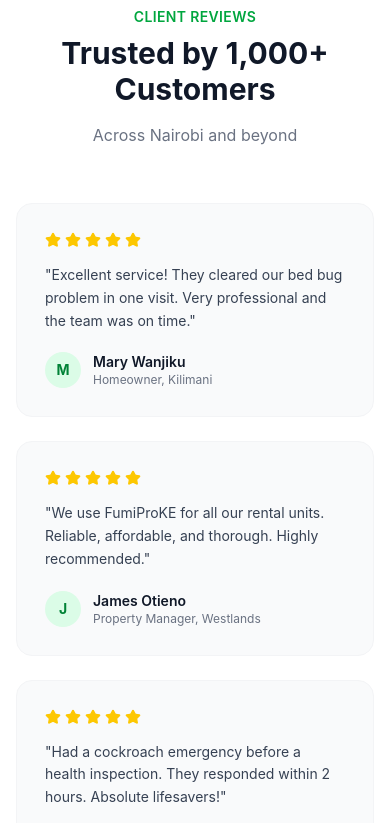
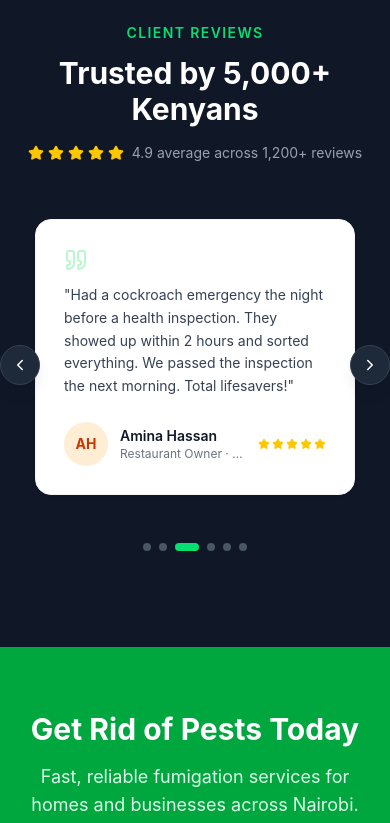
Before and after one commit to Manoty/Bugzero, a React app in the folder frontend/: page / in a window 390 px wide. Shown: the part 5700-6523 px from the top of the page. Built offline with nearby package versions, Linux system fonts and the light colour scheme; no server answers; the HTML template or start-up script is replaced by a standard one.

Commit message:
update testimonials section

```diff
--- a/frontend/src/components/home/TestimonialsSection.jsx
+++ b/frontend/src/components/home/TestimonialsSection.jsx
@@ -1,48 +1,131 @@
-import { Star } from 'lucide-react'
+import { useState, useEffect, useRef } from 'react'
+import { Star, ChevronLeft, ChevronRight, Quote } from 'lucide-react'
 import { useQuery } from '@tanstack/react-query'
 import { getTestimonials } from '../../api/services'
 
-const fallback = [
-  { id: 1, author_name: 'Mary Wanjiku', role: 'Homeowner, Kilimani', rating: 5, content: 'Excellent service! They cleared our bed bug problem in one visit. Very professional and the team was on time.' },
-  { id: 2, author_name: 'James Otieno', role: 'Property Manager, Westlands', rating: 5, content: 'We use FumiProKE for all our rental units. Reliable, affordable, and thorough. Highly recommended.' },
-  { id: 3, author_name: 'Amina Hassan', role: 'Restaurant Owner, CBD', rating: 5, content: 'Had a cockroach emergency before a health inspection. They responded within 2 hours. Absolute lifesavers!' },
+const FALLBACK = [
+  { id: 1, author_name: 'Mary Wanjiku',    role: 'Homeowner · Kilimani',          rating: 5, content: 'Absolutely brilliant! They cleared our bed bug nightmare in a single visit. The technician was professional, explained every step, and the apartment has been pest-free for 6 months now.' },
+  { id: 2, author_name: 'James Otieno',    role: 'Property Manager · Westlands',  rating: 5, content: 'We manage 40 rental units and FumiProKE handles all of them. Their annual contracts are great value and they always respond fast whenever tenants report issues.' },
+  { id: 3, author_name: 'Amina Hassan',    role: 'Restaurant Owner · CBD',         rating: 5, content: 'Had a cockroach emergency the night before a health inspection. They showed up within 2 hours and sorted everything. We passed the inspection the next morning. Total lifesavers!' },
+  { id: 4, author_name: 'Peter Kamau',     role: 'Homeowner · Karen',              rating: 5, content: 'Termites had been eating through my ceiling for months. FumiProKE did a full structural treatment — professional, thorough, and the price was very fair. Highly recommend.' },
+  { id: 5, author_name: 'Grace Muthoni',   role: 'Office Manager · Upperhill',     rating: 5, content: 'Our office had a rodent problem that was embarrassing in front of clients. One visit from FumiProKE and the problem was completely gone. Excellent service.' },
+  { id: 6, author_name: 'David Njoroge',   role: 'Warehouse Owner · Industrial Area', rating: 5, content: 'Used them for grain storage fumigation. Very thorough — they sealed everything properly and issued the official fumigation certificate we needed for export. Will use again.' },
 ]
 
-export default function TestimonialsSection() {
-  const { data } = useQuery({ queryKey: ['testimonials'], queryFn: getTestimonials })
-  const testimonials = data?.data?.results?.length ? data.data.results : fallback
+function TestimonialCard({ t }) {
+  const initials = t.author_name.split(' ').map(n => n[0]).join('').toUpperCase()
+  const colors   = ['bg-green-100 text-green-700','bg-blue-100 text-blue-700','bg-purple-100 text-purple-700','bg-orange-100 text-orange-700','bg-pink-100 text-pink-700','bg-teal-100 text-teal-700']
+  const color    = colors[t.id % colors.length] || colors[0]
 
   return (
-    <section id="testimonials" className="py-20 bg-white">
-      <div className="max-w-6xl mx-auto px-4 sm:px-6 lg:px-8">
+    <div className="flex-shrink-0 w-80 sm:w-96 bg-white rounded-2xl border border-gray-100 shadow-sm p-7 mx-3 flex flex-col">
+      <Quote size={24} className="text-green-200 mb-3" />
+      <p className="text-gray-700 text-sm leading-relaxed flex-1 mb-6">"{t.content}"</p>
+      <div className="flex items-center gap-3">
+        <div className={`w-11 h-11 rounded-full flex items-center justify-center font-bold text-sm flex-shrink-0 ${color}`}>
+          {initials}
+        </div>
+        <div className="min-w-0">
+          <p className="font-semibold text-gray-900 text-sm truncate">{t.author_name}</p>
+          <p className="text-xs text-gray-500 truncate">{t.role}</p>
+        </div>
+        <div className="ml-auto flex gap-0.5 flex-shrink-0">
+          {[...Array(t.rating)].map((_, i) => (
+            <Star key={i} size={12} className="text-yellow-400 fill-yellow-400" />
+          ))}
+        </div>
+      </div>
+    </div>
+  )
+}
 
+export default function TestimonialsSection() {
+  const { data }       = useQuery({ queryKey: ['testimonials'], queryFn: getTestimonials })
+  const testimonials   = data?.data?.results?.length ? data.data.results : FALLBACK
+
+  const trackRef       = useRef(null)
+  const [index, setIndex]   = useState(0)
+  const [paused, setPaused] = useState(false)
+  const total = testimonials.length
+
+  const goTo = (i) => {
+    const clamped = Math.max(0, Math.min(i, total - 1))
+    setIndex(clamped)
+    if (trackRef.current) {
+      const card  = trackRef.current.children[clamped]
+      if (card) card.scrollIntoView({ behavior: 'smooth', block: 'nearest', inline: 'center' })
+    }
+  }
+
+  // Auto-advance
+  useEffect(() => {
+    if (paused) return
+    const t = setInterval(() => {
+      setIndex(prev => {
+        const next = (prev + 1) % total
+        goTo(next)
+        return next
+      })
+    }, 4000)
+    return () => clearInterval(t)
+  }, [paused, total])
+
+  return (
+    <section id="testimonials" className="py-24 bg-gray-900 overflow-hidden">
+      <div className="max-w-7xl mx-auto px-4 sm:px-6 lg:px-8">
+
+        {/* Header */}
         <div className="text-center mb-14">
-          <p className="text-green-600 font-semibold text-sm uppercase tracking-wide mb-2">Client Reviews</p>
-          <h2 className="text-3xl sm:text-4xl font-bold text-gray-900 mb-4">
-            Trusted by 1,000+ Customers
+          <p className="text-green-400 font-semibold text-sm uppercase tracking-widest mb-3">Client Reviews</p>
+          <h2 className="text-3xl sm:text-4xl font-bold text-white mb-4">
+            Trusted by 5,000+ Kenyans
           </h2>
-          <p className="text-gray-500">Across Nairobi and beyond</p>
+          <div className="flex items-center justify-center gap-2 text-gray-400">
+            <div className="flex gap-1">
+              {[...Array(5)].map((_, i) => <Star key={i} size={16} className="text-yellow-400 fill-yellow-400" />)}
+            </div>
+            <span className="text-sm">4.9 average across 1,200+ reviews</span>
+          </div>
         </div>
 
-        <div className="grid grid-cols-1 md:grid-cols-3 gap-6">
-          {testimonials.map((t) => (
-            <div key={t.id} className="bg-gray-50 rounded-2xl p-7 border border-gray-100 hover:shadow-md transition-shadow">
-              <div className="flex gap-1 mb-4">
-                {Array.from({ length: t.rating }).map((_, i) => (
-                  <Star key={i} size={16} className="text-yellow-400 fill-yellow-400" />
-                ))}
+        {/* Carousel */}
+        <div
+          className="relative"
+          onMouseEnter={() => setPaused(true)}
+          onMouseLeave={() => setPaused(false)}
+        >
+          {/* Track */}
+          <div
+            ref={trackRef}
+            className="flex overflow-x-auto snap-x snap-mandatory scrollbar-hide pb-4"
+            style={{ scrollbarWidth: 'none', msOverflowStyle: 'none' }}
+          >
+            {testimonials.map(t => (
+              <div key={t.id} className="snap-center">
+                <TestimonialCard t={t} />
               </div>
-              <p className="text-gray-700 text-sm leading-relaxed mb-5">"{t.content}"</p>
-              <div className="flex items-center gap-3">
-                <div className="w-9 h-9 bg-green-100 rounded-full flex items-center justify-center text-green-700 font-bold text-sm">
-                  {t.author_name[0]}
-                </div>
-                <div>
-                  <p className="font-semibold text-sm text-gray-900">{t.author_name}</p>
-                  <p className="text-xs text-gray-500">{t.role}</p>
-                </div>
-              </div>
-            </div>
+            ))}
+          </div>
+
+          {/* Arrow controls */}
+          <button onClick={() => goTo(index - 1)} disabled={index === 0}
+            className="absolute -left-4 top-1/2 -translate-y-1/2 w-10 h-10 bg-gray-800 hover:bg-gray-700 border border-gray-700 text-white rounded-full flex items-center justify-center transition-all disabled:opacity-30 disabled:cursor-not-allowed shadow-lg">
+            <ChevronLeft size={18} />
+          </button>
+          <button onClick={() => goTo(index + 1)} disabled={index >= total - 1}
+            className="absolute -right-4 top-1/2 -translate-y-1/2 w-10 h-10 bg-gray-800 hover:bg-gray-700 border border-gray-700 text-white rounded-full flex items-center justify-center transition-all disabled:opacity-30 disabled:cursor-not-allowed shadow-lg">
+            <ChevronRight size={18} />
+          </button>
+        </div>
+
+        {/* Dot indicators */}
+        <div className="flex justify-center gap-2 mt-8">
+          {testimonials.map((_, i) => (
+            <button key={i} onClick={() => goTo(i)}
+              className={`transition-all duration-300 rounded-full ${
+                i === index ? 'w-6 h-2 bg-green-400' : 'w-2 h-2 bg-gray-600 hover:bg-gray-400'
+              }`}
+            />
           ))}
         </div>
       </div>
```
